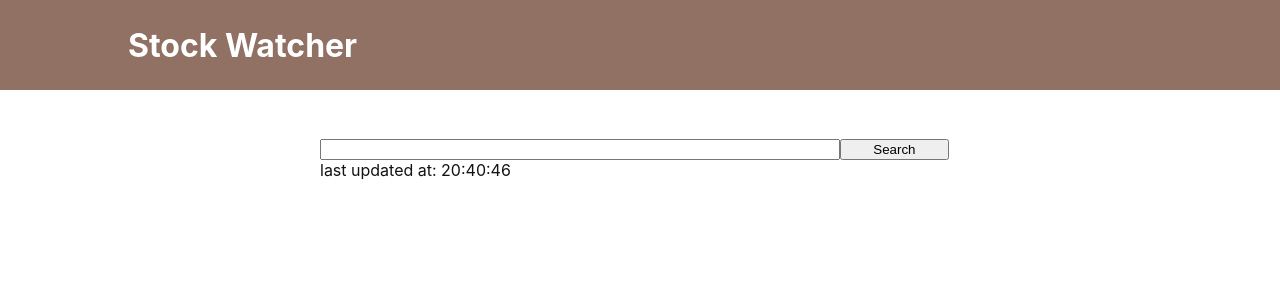
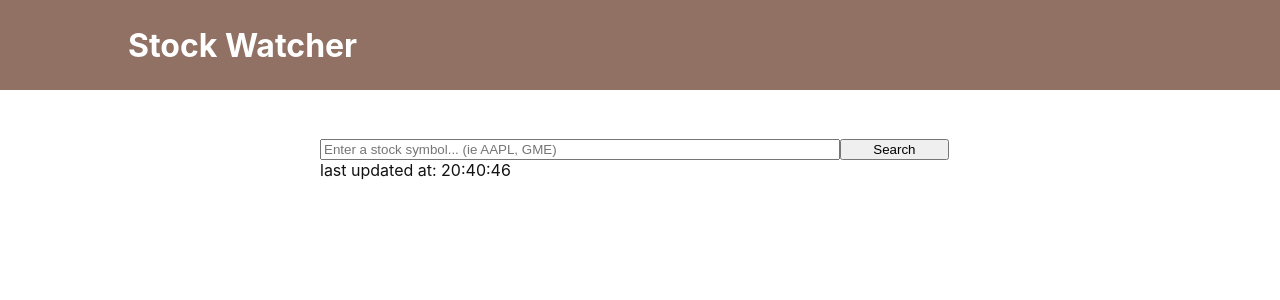
Before and after one commit to ThomasJnLiu/stock-watcher-app, a React (Create React App) app: page / in a window 1280 px wide. Shown: the top 300 px of the page. Built offline with nearby package versions, Linux system fonts and the light colour scheme.

Commit message:
Add placeholder text to input

```diff
--- a/src/components/Search/Search.js
+++ b/src/components/Search/Search.js
@@ -31,6 +31,7 @@ const Search = (props) => {
         <input
           type="text"
           onChange={(event) => setUserInput(event.target.value)}
+          placeholder="Enter a stock symbol... (ie AAPL, GME)"
         />
         <button onClick={searchHandler}>Search</button>
       </form>
```
